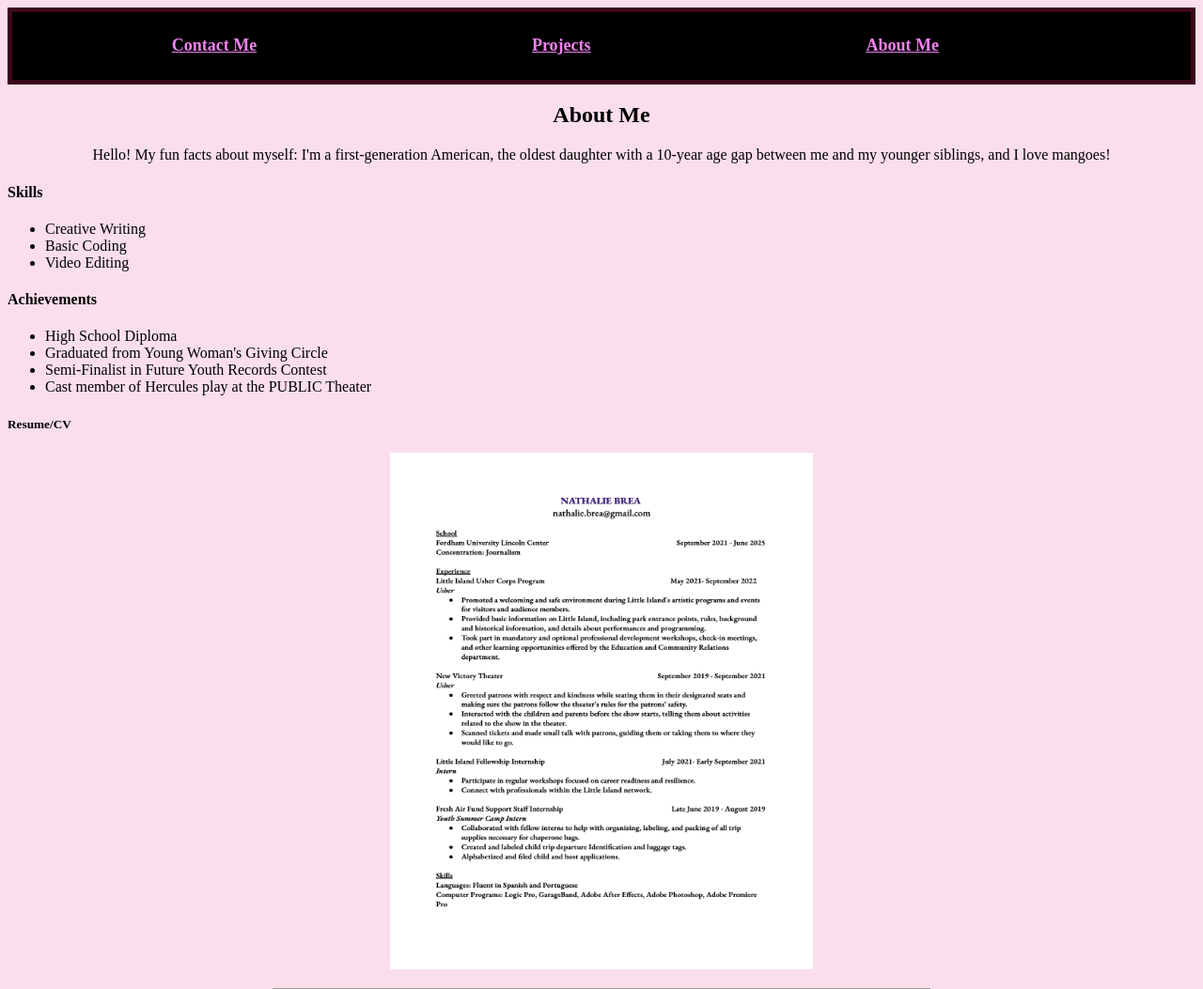
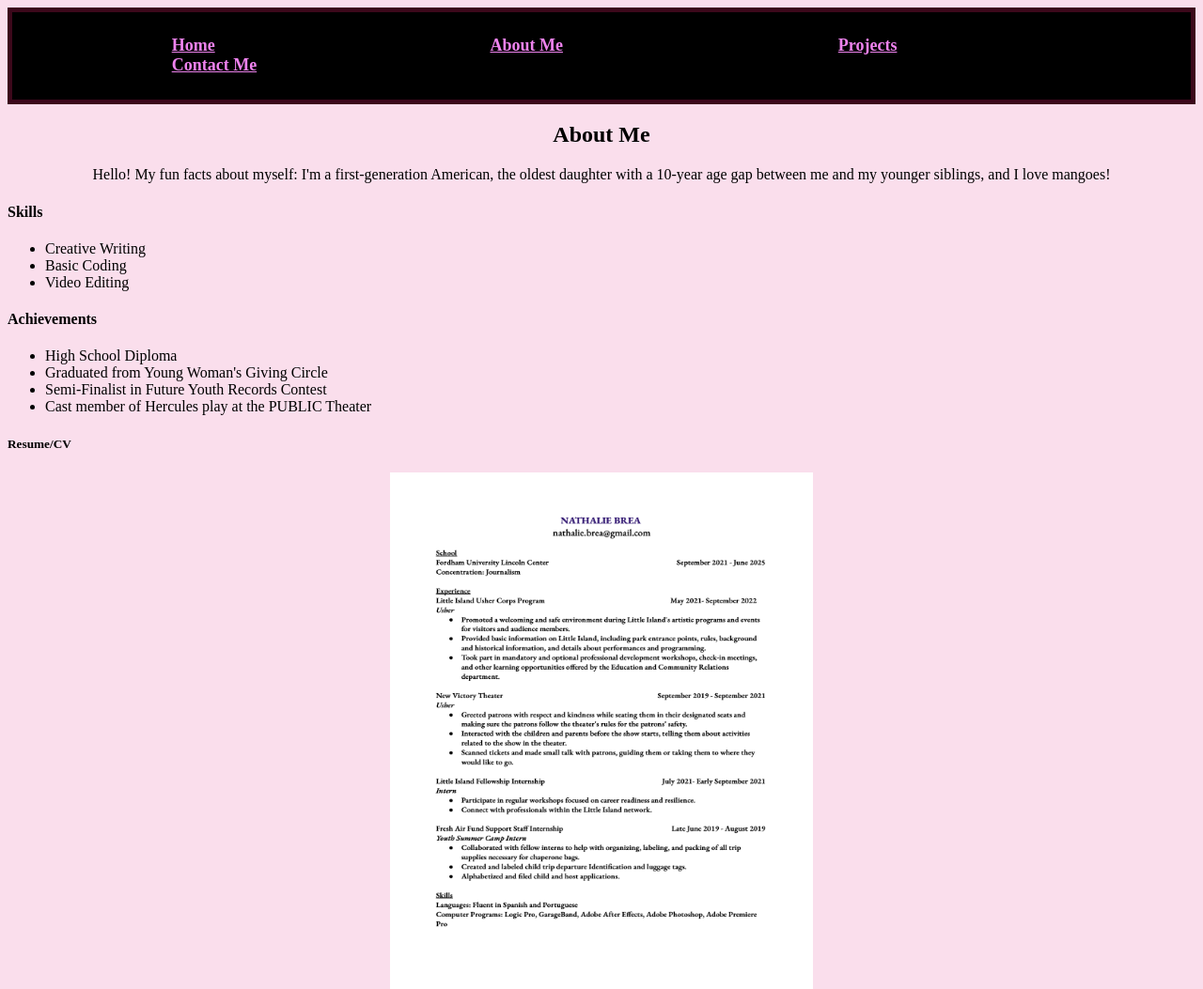
Before and after one commit to smellycat688/smellycat688.github.io, a plain HTML site: page about.html in a window 1280 px wide. Shown: the top 1053 px of the page at 94% size. Drawn offline with Linux system fonts and the light colour scheme; grey boxes are pictures that could not be loaded.

Commit message:
Update about.html

```diff
--- a/about.html
+++ b/about.html
@@ -6,9 +6,10 @@
 </head>
 <body>
   <div class="menu">
+   <a class="menu" href = "index.html">Home</a>
+    <a class="menu" href = "about.html">About Me</a>
+    <a class="menu" href = "projects.html">Projects</a>
     <a class="menu" href = "contact.html">Contact Me</a>
-    <a class="menu" href = "projects.html">Projects</a>
-    <a class="menu" href = "about.html">About Me</a>
     </div>
 <h2>About Me</h2>
 <p>Hello! My fun facts about myself: I'm a first-generation American, the oldest daughter with a 10-year age gap between me and my younger siblings, and I love mangoes! </p>
@@ -35,3 +36,4 @@
 
 </body>
 </html>
+</html>
```
